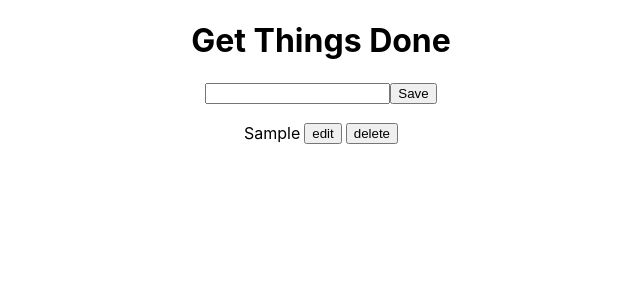
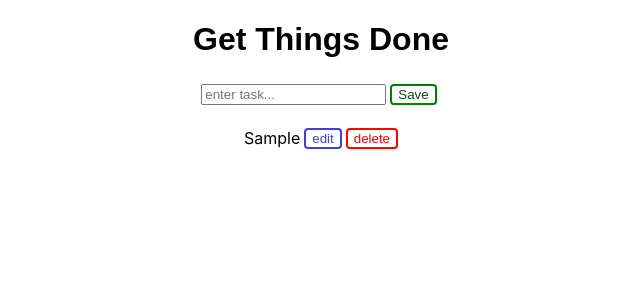
Before and after one commit to sharathascr/Todo-List, a React (Create React App) app: page / in a window 1280 px wide. Both pictures are taken after typing "Sample" into the empty fields and a click on the button "Save". Shown: the top 300 px of the page, without its empty margins (319-959 px from the left). Built offline with nearby package versions, Linux system fonts and the light colour scheme.

Commit message:
Styles Add

```diff
--- a/src/App.css
+++ b/src/App.css
@@ -44,3 +44,6 @@ input{
   /* border-bottom: #61dafb; */
   size: 100px;
 }
+h1{
+  font-family: sans-serif;
+}
--- a/src/components/EditTodoForm.js
+++ b/src/components/EditTodoForm.js
@@ -1,4 +1,5 @@
 import React, { useState } from 'react'
+import './styles/EditTodoForm.css'
 
 function EditToDoForm({editTodo,task}) {
     const [value, setValue]=useState(task.task);
@@ -13,8 +14,8 @@ function EditToDoForm({editTodo,task}) {
   return (
     <div>
         <form onSubmit={handleSubmit}>
-         <input type='text' onChange={(e)=>setValue(e.target.value)} value={value} />
-            <button >Update</button>
+         <input type='text' onChange={(e)=>setValue(e.target.value)} value={value} placeholder='update task...'/>
+            <button className='updateBtn'>Update</button>
             </form>
     </div>
   )
--- a/src/components/ToDo.js
+++ b/src/components/ToDo.js
@@ -2,17 +2,16 @@ import React from 'react';
 import './styles/ToDo.css';
 
 function ToDo({task,toggleCompleted,deleteTodos,editTodos}) {
-
   return (
     <div className='todo'>
-        <table>
+        <table className='table table-stripped'>
           <tr>
             <td>
             <p onClick={()=>toggleCompleted(task.id)}>{task.task}</p></td>
           <td>
-            <button onClick={()=>editTodos(task.id)}>edit</button></td>
+            <button className='editBtn' onClick={()=>editTodos(task.id)}>edit</button></td>
             <td>
-            <button onClick={()=>deleteTodos(task.id)}>delete</button></td>
+            <button className='deleteBtn' onClick={()=>deleteTodos(task.id)}>delete</button></td>
         </tr>
     </table>
     </div>
--- a/src/components/ToDoForm.js
+++ b/src/components/ToDoForm.js
@@ -1,4 +1,5 @@
 import React, { useState } from 'react'
+import './styles/TodoForm.css'
 
 function ToDoForm({addTodos}) {
     const [value, setValue]=useState("");
@@ -14,8 +15,8 @@ function ToDoForm({addTodos}) {
   return (
     <div>
         <form onSubmit={handleSubmit}>
-         <input value={value} onChange={(e)=>setValue(e.target.value)}/>
-            <button>Save</button>
+         <input value={value} onChange={(e)=>setValue(e.target.value)} placeholder='enter task...'/>
+            <button className='saveBtn'>Save</button>
             </form>
     </div>
   )
--- /dev/null
+++ b/src/components/styles/EditTodoForm.css
@@ -0,0 +1,7 @@
+.updateBtn{
+    margin: 4px;
+    color: rgb(212, 0, 255);
+    background-color: transparent;
+    border: 2px solid rgb(212, 0, 255);
+    border-radius: 4px;
+}
--- a/src/components/styles/ToDo.css
+++ b/src/components/styles/ToDo.css
@@ -1,7 +1,19 @@
 .todo{
-    width: 25%;
+    width: 50%;
     margin: auto;
     display: flex;
     justify-content: center;
     align-items: center;
 }
+.editBtn{
+    color: rgb(64, 64, 236);
+    background-color: transparent;
+    border: 2px solid rgb(65, 65, 209);
+    border-radius: 4px;
+}
+.deleteBtn{
+    color: red;
+    background-color: transparent;
+    border: 2px solid red;
+    border-radius: 4px;
+}
--- /dev/null
+++ b/src/components/styles/TodoForm.css
@@ -0,0 +1,8 @@
+.saveBtn{
+    margin: 4px;
+    background-color: white;
+    color: rgb(4, 77, 4);
+    border: 2px solid green;
+    outline: none;
+    border-radius: 4px;
+}
--- a/src/components/styles/TodoWrapper.css
+++ b/src/components/styles/TodoWrapper.css
@@ -1,3 +1,8 @@
-/* .todowrapper{
-    background-color: #221660;
-} */
+.todowrapper{
+    width: 50%;
+    margin: auto;
+    /* background-color: rgb(147, 62, 226); */
+}
+input{
+
+}
```
